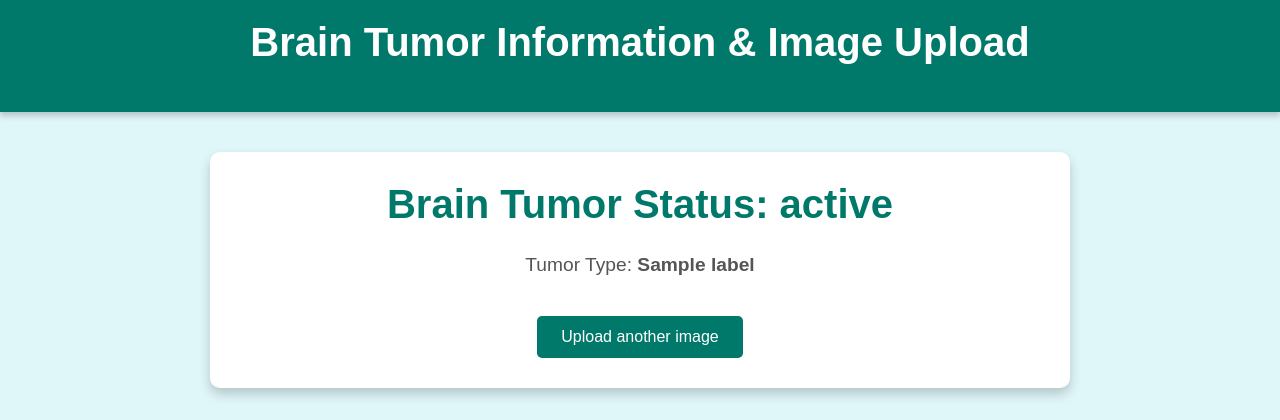
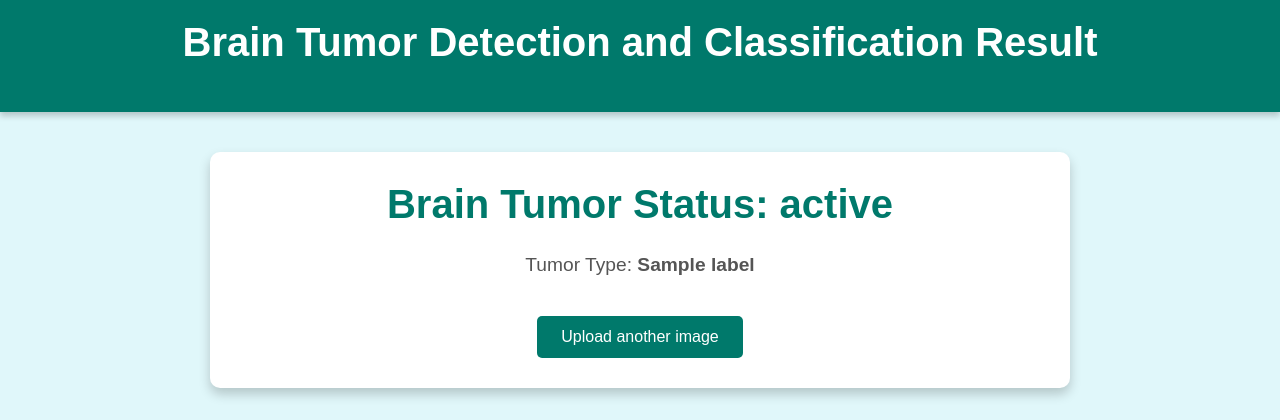
Before and after one commit to anujjsengar/Brain_Tumor_Project, a Flask app: template templates/result.html in a window 1280 px wide. Shown: the top 420 px of the page. Run offline with Flask 3, Linux system fonts and the light colour scheme; the template is opened without the code that fills it: most values are stand-ins (such as "Sample title", 1, 10 or a date in 2020); parts of the project's set-up code (start-up, migrations or seed data) failed here and were passed over.

Commit message:
Update result.html

```diff
--- a/templates/result.html
+++ b/templates/result.html
@@ -72,7 +72,7 @@
 </head>
 <body>
     <div class="header">
-        <h1 id="heading">Brain Tumor Information & Image Upload</h1>
+        <h1 id="heading">Brain Tumor Detection and Classification Result</h1>
     </div>
     <div class="container">
         <h1>Brain Tumor Status: <strong>{{ status }}</strong></h1>
```
